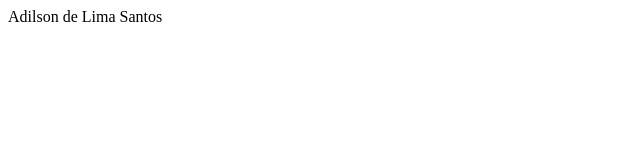
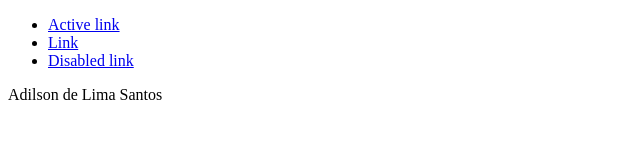
Before and after one commit to Adilson-ls/Curriculo, a plain HTML site: page index.html in a window 1280 px wide. Shown: the whole page, without its empty margins (0-640 px from the left). Drawn offline with Linux system fonts and the light colour scheme.

Commit message:
create branch

```diff
--- a/index.html
+++ b/index.html
@@ -5,8 +5,25 @@
     <meta http-equiv="X-UA-Compatible" content="IE=edge">
     <meta name="viewport" content="width=device-width, initial-scale=1.0">
     <title>Adilson-ls</title>
+    <link rel="ícone de atalho" href="https://github.com/Adilson-ls/Adilson-ls/blob/main/Adilson-ls/images/logo.png"/>
 </head>
 <body>
-    <header>Adilson de Lima Santos</header>
+    <header>
+       <nav>
+            <div>
+                <ul class="nav justify-content-center">
+                    <li class="nav-item">
+                        <a class="nav-link active" href="#">Active link</a>
+                    </li>
+                    <li class="nav-item">
+                        <a class="nav-link" href="#">Link</a>
+                    </li>
+                    <li class="nav-item">
+                        <a class="nav-link disabled" href="#">Disabled link</a>
+                    </li>
+                </ul>
+            </div>
+       </nav> Adilson de Lima Santos
+    </header>
 </body>
 </html>
```
